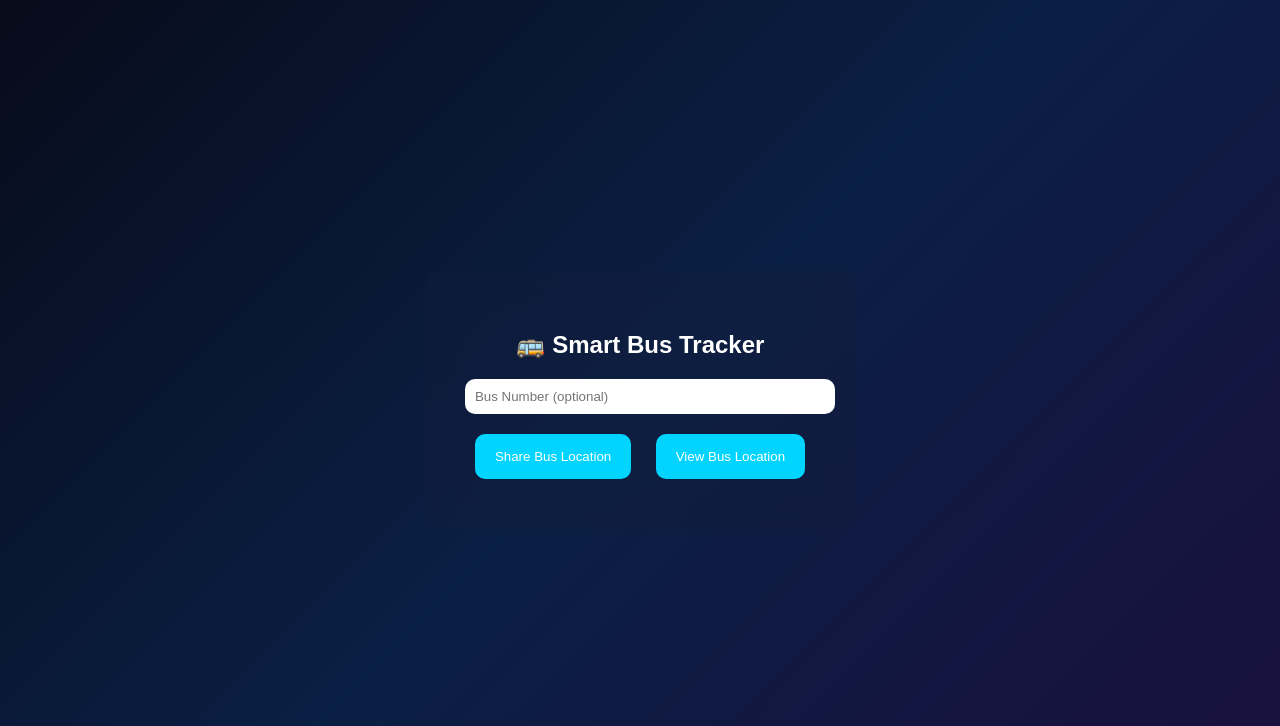
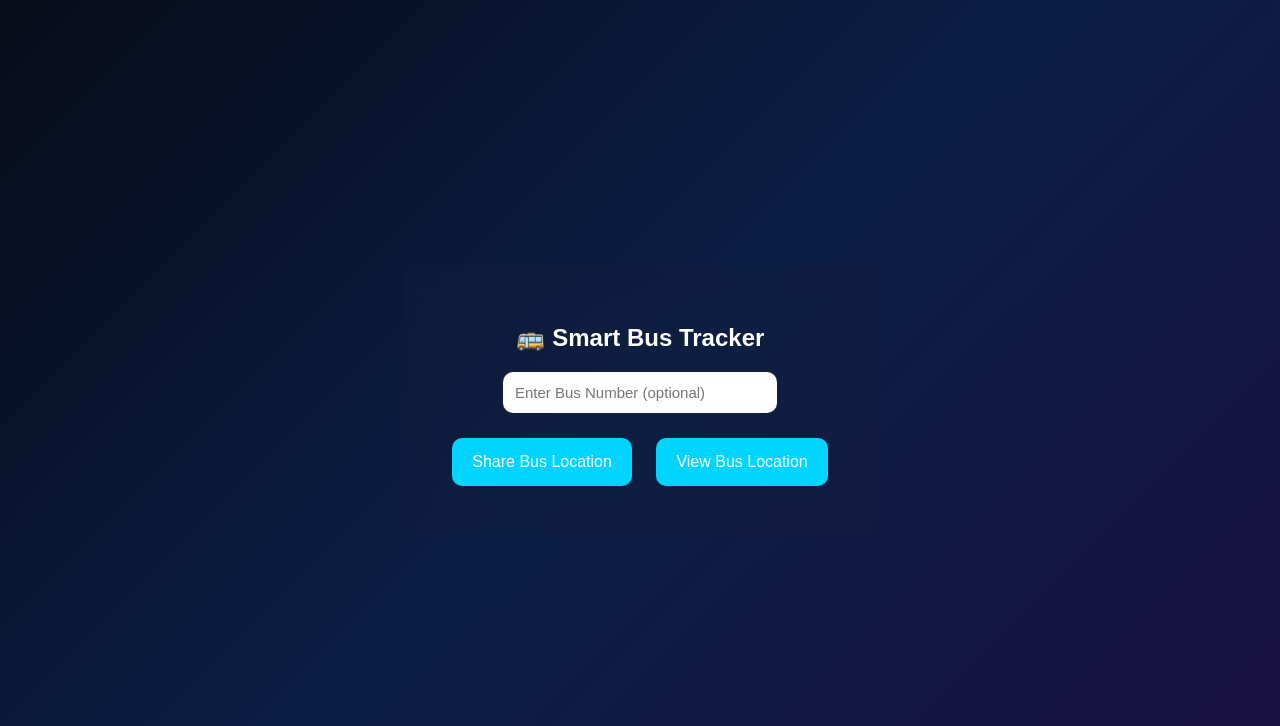
Before and after one commit to Swapnilsinha25/BUS-Tracker, a Flask app: page / in a window 1280 px wide. Shown: the top 726 px of the page. Run offline with Flask 3, Linux system fonts and the light colour scheme.

Commit message:
Update tracker.html

```diff
--- a/templates/tracker.html
+++ b/templates/tracker.html
@@ -1,10 +1,13 @@
 <!DOCTYPE html>
 <html>
 <head>
+
 <title>Bus Tracker</title>
+
 <meta name="viewport" content="width=device-width, initial-scale=1.0">
 
 <style>
+
 body{
 margin:0;
 height:100vh;
@@ -32,15 +35,18 @@ border-radius:10px;
 background:#00d4ff;
 color:white;
 cursor:pointer;
+font-size:16px;
 }
 
 input{
-padding:10px;
+padding:12px;
 border-radius:10px;
 border:none;
-margin-bottom:10px;
-width:100%;
+margin-bottom:15px;
+width:250px;
+font-size:15px;
 }
+
 </style>
 </head>
 
@@ -50,15 +56,15 @@ width:100%;
 
 <h2>🚌 Smart Bus Tracker</h2>
 
-<input id="busNumber" placeholder="Bus Number (optional)">
+<input id="busNumber" placeholder="Enter Bus Number (optional)">
 
 <br>
 
-<button onclick="shareLocation()">
+<button onclick="shareBus()">
 Share Bus Location
 </button>
 
-<button onclick="viewLocation()">
+<button onclick="viewBus()">
 View Bus Location
 </button>
 
@@ -66,53 +72,35 @@ View Bus Location
 
 <script>
 
-let watchId;
 
-function shareLocation(){
+function shareBus(){
 
-let bus = document.getElementById("busNumber").value || "default";
+let busName = document.getElementById("busNumber").value.trim();
 
+if(busName==="")
+busName="Bus-"+Math.floor(Math.random()*1000);
+
+
+// store bus name
+localStorage.setItem("bus", busName);
+
+// enable sharing
 localStorage.setItem("sharing","true");
-localStorage.setItem("bus",bus);
 
-navigator.geolocation.watchPosition(
-
-function(pos){
-
-fetch("/update_location",{
-
-method:"POST",
-
-headers:{
-"Content-Type":"application/json"
-},
-
-body:JSON.stringify({
-lat:pos.coords.latitude,
-lng:pos.coords.longitude,
-bus:bus
-})
-
-});
-
-},
-
-function(error){
-alert("Please allow location permission.");
-},
-
-{
-enableHighAccuracy:true
-}
-);
-
+// go to viewer
 window.location="/viewer";
 
 }
 
-function viewLocation(){
+
+function viewBus(){
+
+// disable sharing
 localStorage.setItem("sharing","false");
+
+// go to viewer
 window.location="/viewer";
+
 }
 
 </script>
```
